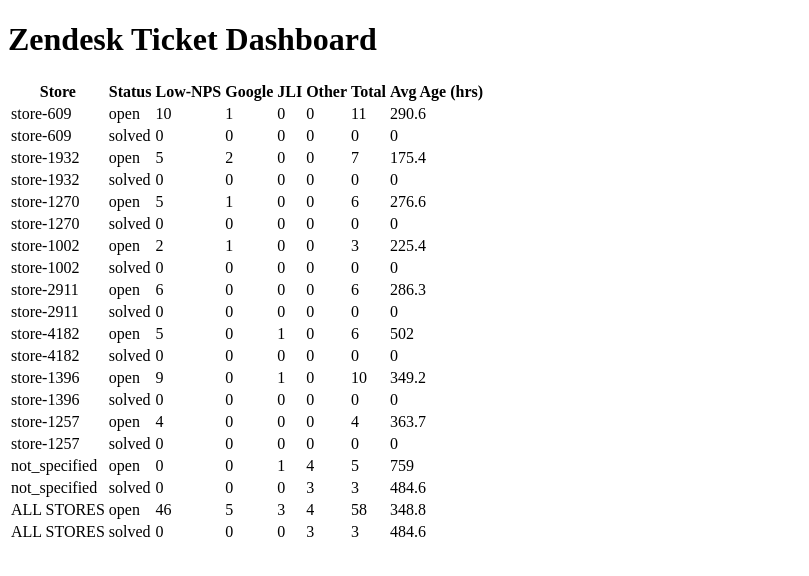
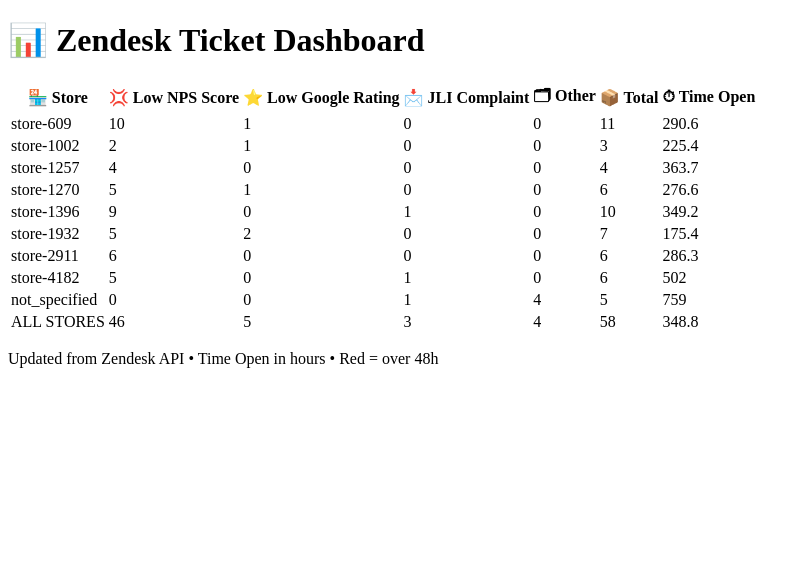
Before and after one commit to myjiffylubegroup/Zendesk-tickets, a React (Create React App) app in the folder frontend/: page / in a window 1280 px wide. Shown: the top 576 px of the page, without its empty margins (0-809 px from the left). Built offline with nearby package versions, Linux system fonts and the light colour scheme.

Commit message:
Update TicketDashboard.jsx

```diff
--- a/frontend/src/components/TicketDashboard.jsx
+++ b/frontend/src/components/TicketDashboard.jsx
@@ -9,52 +9,75 @@
       .then(setData);
   }, []);
 
-  if (!data) return <div className="p-4">Loading...</div>;
+  if (!data) return <div className="p-4 text-center text-lg">Loading dashboard...</div>;
 
-  const stores = Object.entries(data);
+  const stores = Object.entries(data)
+    .filter(([store]) => store !== "ALL")
+    .sort((a, b) => {
+      const aNum = parseInt(a[0].replace("store-", "")) || 9999;
+      const bNum = parseInt(b[0].replace("store-", "")) || 9999;
+      return aNum - bNum;
+    });
 
-  const renderRow = (store, stats, status) => {
-    const s = stats[status];
-    const isSummary = store === "ALL";
-    return (
-      <tr key={`${store}-${status}`} className={isSummary ? "font-bold bg-gray-100" : ""}>
-        <td>{isSummary ? "ALL STORES" : store}</td>
-        <td>{status}</td>
-        <td>{s.low_nps}</td>
-        <td>{s.google_low_rating}</td>
-        <td>{s.jli_complaint}</td>
-        <td>{s.other}</td>
-        <td>{s.total}</td>
-        <td className={s.average_age_hours > 48 ? "text-red-600" : ""}>{s.average_age_hours}</td>
-      </tr>
-    );
-  };
+  const allStats = data.ALL?.open;
 
   return (
-    <div className="p-6">
-      <h1 className="text-2xl font-semibold mb-4">Zendesk Ticket Dashboard</h1>
-      <table className="w-full border-collapse text-sm">
-        <thead>
-          <tr className="bg-gray-200">
-            <th className="text-left p-2">Store</th>
-            <th className="text-left p-2">Status</th>
-            <th className="text-left p-2">Low-NPS</th>
-            <th className="text-left p-2">Google</th>
-            <th className="text-left p-2">JLI</th>
-            <th className="text-left p-2">Other</th>
-            <th className="text-left p-2">Total</th>
-            <th className="text-left p-2">Avg Age (hrs)</th>
-          </tr>
-        </thead>
-        <tbody>
-          {stores.map(([store, stats]) => (
-            <React.Fragment key={store}>
-              {renderRow(store, stats, "open")}
-              {renderRow(store, stats, "solved")}
-            </React.Fragment>
-          ))}
-        </tbody>
-      </table>
+    <div className="min-h-screen bg-gradient-to-br from-slate-50 to-slate-200 text-gray-800 p-6">
+      <div className="max-w-5xl mx-auto">
+        <h1 className="text-3xl font-bold text-center mb-6">📊 Zendesk Ticket Dashboard</h1>
+
+        <div className="overflow-x-auto rounded-xl shadow-md bg-white">
+          <table className="min-w-full text-sm text-left border border-gray-200">
+            <thead className="bg-slate-100 text-gray-700 text-xs uppercase">
+              <tr>
+                <th className="px-4 py-3">🏪 Store</th>
+                <th className="px-4 py-3">💢 Low NPS Score</th>
+                <th className="px-4 py-3">⭐ Low Google Rating</th>
+                <th className="px-4 py-3">📩 JLI Complaint</th>
+                <th className="px-4 py-3">🗂 Other</th>
+                <th className="px-4 py-3">📦 Total</th>
+                <th className="px-4 py-3">⏱ Time Open</th>
+              </tr>
+            </thead>
+            <tbody>
+              {stores.map(([store, stats], idx) => {
+                const s = stats.open;
+                const bg = idx % 2 === 0 ? "bg-white" : "bg-slate-50";
+                return (
+                  <tr key={store} className={`${bg} hover:bg-yellow-50 transition`}>
+                    <td className="px-4 py-2 font-medium whitespace-nowrap">{store}</td>
+                    <td className="px-4 py-2 text-red-600">{s.low_nps}</td>
+                    <td className="px-4 py-2">{s.google_low_rating}</td>
+                    <td className="px-4 py-2">{s.jli_complaint}</td>
+                    <td className="px-4 py-2">{s.other}</td>
+                    <td className="px-4 py-2 font-semibold">{s.total}</td>
+                    <td className={`px-4 py-2 ${s.average_age_hours > 48 ? "text-rose-600 font-bold" : "text-gray-700"}`}>
+                      {s.average_age_hours}
+                    </td>
+                  </tr>
+                );
+              })}
+
+              {/* Summary row */}
+              {allStats && (
+                <tr className="bg-slate-200 text-sm font-bold border-t border-gray-300">
+                  <td className="px-4 py-3">ALL STORES</td>
+                  <td className="px-4 py-3 text-red-700">{allStats.low_nps}</td>
+                  <td className="px-4 py-3">{allStats.google_low_rating}</td>
+                  <td className="px-4 py-3">{allStats.jli_complaint}</td>
+                  <td className="px-4 py-3">{allStats.other}</td>
+                  <td className="px-4 py-3">{allStats.total}</td>
+                  <td className="px-4 py-3">{allStats.average_age_hours}</td>
+                </tr>
+              )}
+            </tbody>
+          </table>
+        </div>
+
+        <p className="text-xs text-gray-500 text-center mt-4">
+          Updated from Zendesk API • Time Open in hours • Red = over 48h
+        </p>
+      </div>
     </div>
   );
 }
```
